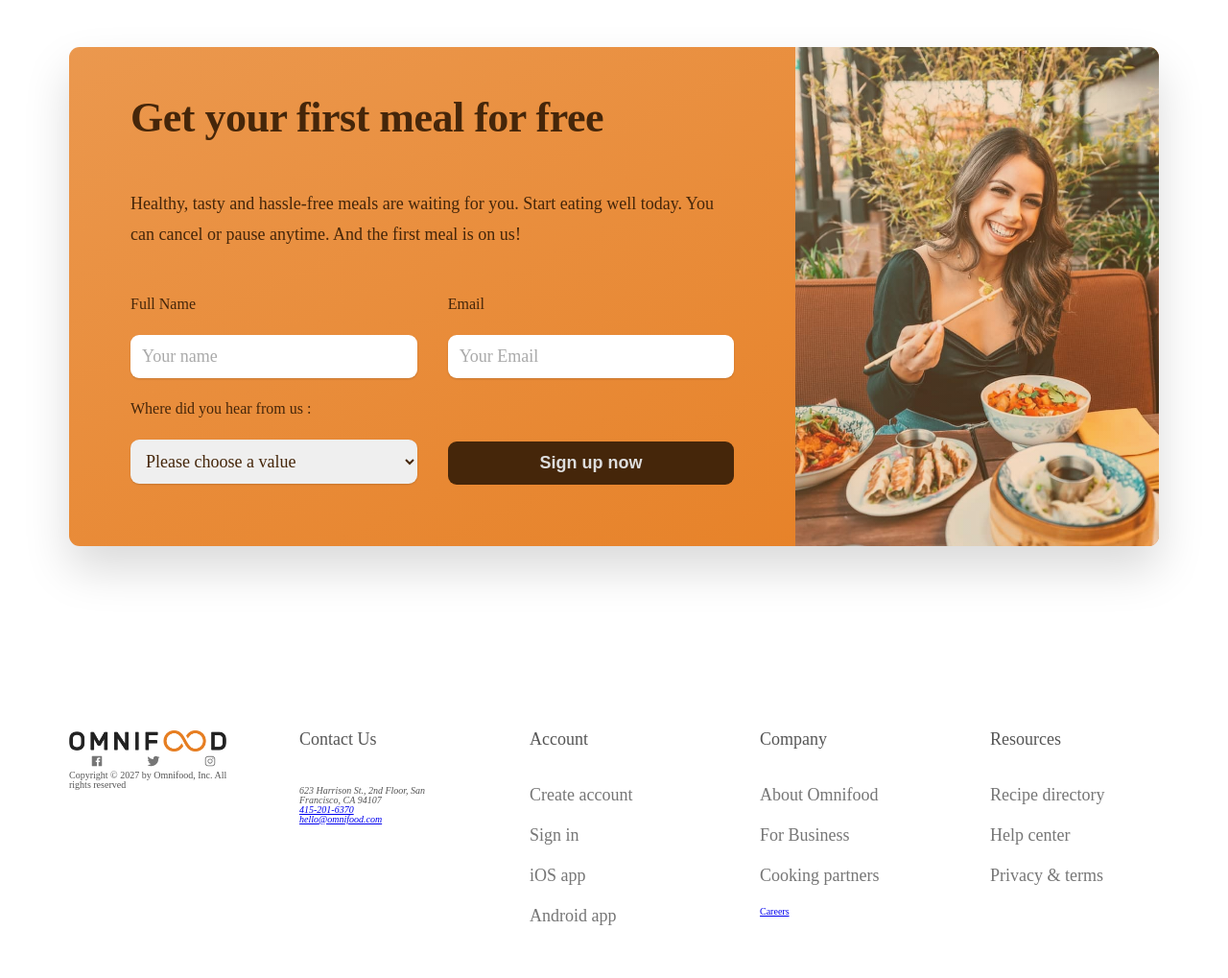
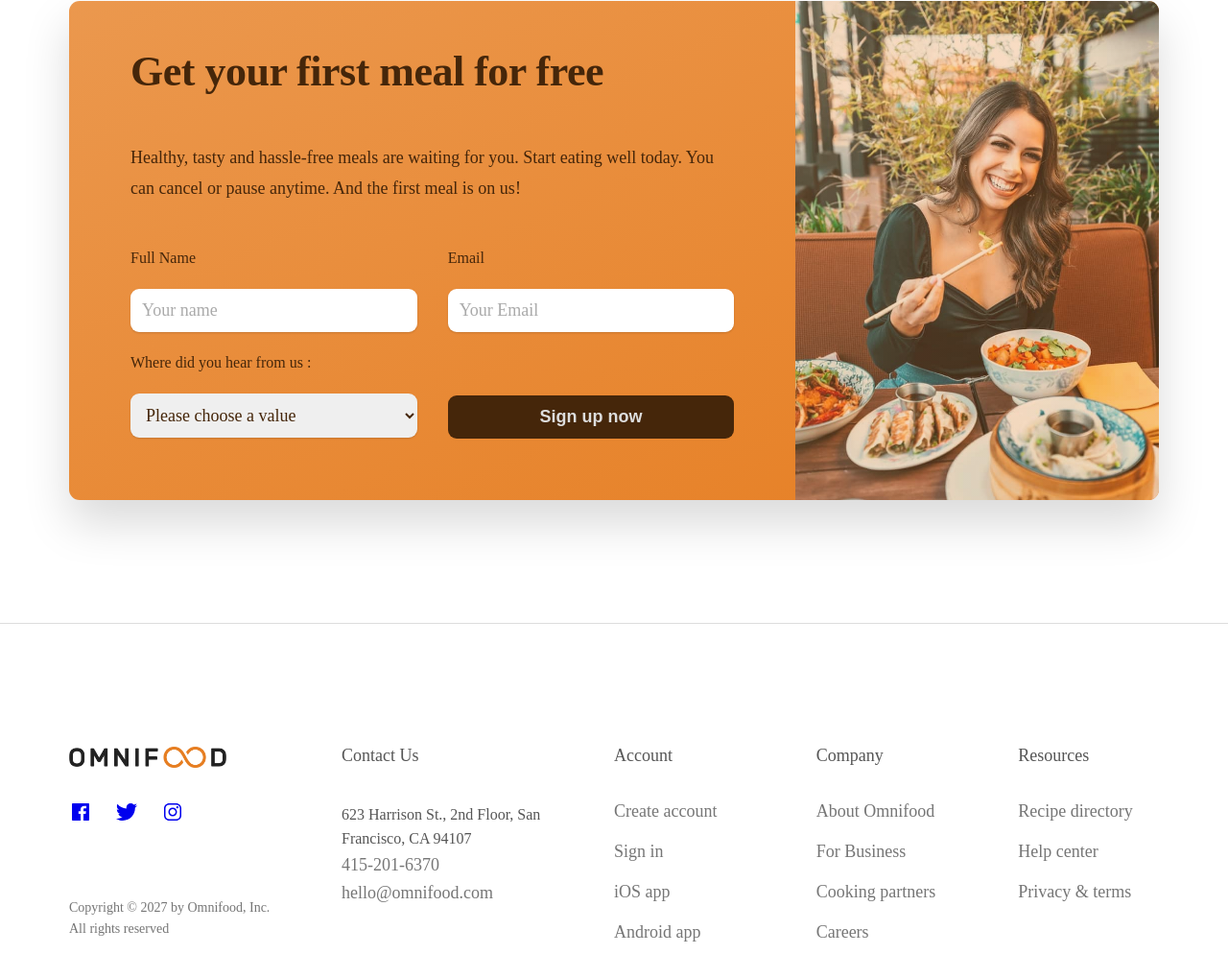
Before and after one commit to Moise10/css-html-site, a plain HTML site: page index.html in a window 1280 px wide. Shown: the part 5634-6653 px from the top of the page at 96% size. Drawn offline with nearby package versions, Linux system fonts and the light colour scheme.

Commit message:
finish with the footer

```diff
--- a/css/style.css
+++ b/css/style.css
@@ -495,7 +495,7 @@
 /****************/
 
 .section-cta{
-  padding: 9.6rem 0;
+  padding: 4.8rem 0 12.8rem;
 }
 
 .cta {
@@ -584,18 +584,38 @@
 /****************/
 
 .footer{
-  padding: 9.6rem 0;
+  padding: 12.8rem 0;
+  border-top: 1px solid #ddd;
+}
+
+.grid-footer {
+  grid-template-columns: 1.5fr 1.5fr 1fr 1fr 1fr;
+}
+
+.logo-col {
+  display: flex;
+  flex-direction: column;
 }
 
 .social-links {
   list-style: none;
   display: flex;
-  justify-content: space-around;
+  gap: 2.4rem
 }
 
 .social-icon {
-  height: 1.4rem;
-  width: 1.4rem;
+  height: 2.4rem;
+  width: 2.4rem;
+}
+
+.contacts {
+  font-size: 1.6rem;
+  font-style: normal;
+  line-height: 1.6;
+}
+
+.address {
+  margin-bottom: 2.4rem;
 }
 
 .footer-logo{
@@ -629,3 +649,10 @@
   font-weight: 500;
   margin-bottom: 4rem;
 }
+
+.copyright{
+  font-size: 1.4rem;
+  line-height: 1.6;
+  color: #767676;
+  margin-top: auto;
+}
--- a/index.html
+++ b/index.html
@@ -362,15 +362,15 @@
 
   </main>
   <footer class="footer">
-    <div class="container grid grid--5-cols">
+    <div class="container grid grid-footer">
       <div class="logo-col">
-        <a href="#">
+        <a href="#" class="footer-logo">
           <img src="img/omnifood-logo.png" alt="omnifood-logo" class="logo">
         </a>
         <ul class="social-links">
-          <li><a class="footer-links" href="#"><ion-icon class="social-icon" name="logo-facebook"></ion-icon></a></li>
-          <li><a class="footer-links" href="#"><ion-icon class="social-icon" name="logo-twitter"></ion-icon></a></li>
-          <li><a class="footer-links" href="#"><ion-icon class="social-icon" name="logo-instagram"></ion-icon></a></li>
+          <li><a class="footer-link" href="#"><ion-icon class="social-icon" name="logo-facebook"></ion-icon></a></li>
+          <li><a class="footer-link" href="#"><ion-icon class="social-icon" name="logo-twitter"></ion-icon></a></li>
+          <li><a class="footer-link" href="#"><ion-icon class="social-icon" name="logo-instagram"></ion-icon></a></li>
         </ul>
         <p class="copyright">Copyright &copy; 2027 by Omnifood, Inc. All rights reserved</p>
       </div>
@@ -379,8 +379,8 @@
         <address class="contacts">
           <p>623 Harrison St., 2nd Floor, San Francisco, CA 94107</p>
           <p>
-            <a href="tel: 415-201-6370">415-201-6370</a><br/>
-            <a href="mailto: hello@omnifood.com">hello@omnifood.com</a>
+            <a href="tel: 415-201-6370" class="footer-links">415-201-6370</a><br/>
+            <a href="mailto: hello@omnifood.com" class="footer-links">hello@omnifood.com</a>
           </p>
         </address>
       </div>
@@ -399,7 +399,7 @@
           <li><a class="footer-links" href="#">About Omnifood</a></li>
           <li><a class="footer-links" href="#">For Business</a></li>
           <li><a class="footer-links" href="#">Cooking partners</a></li>
-          <li><a href="#">Careers</a></li>
+          <li><a class="footer-links" href="#">Careers</a></li>
         </ul>
       </nav>
       <nav class="nav-col">
```
